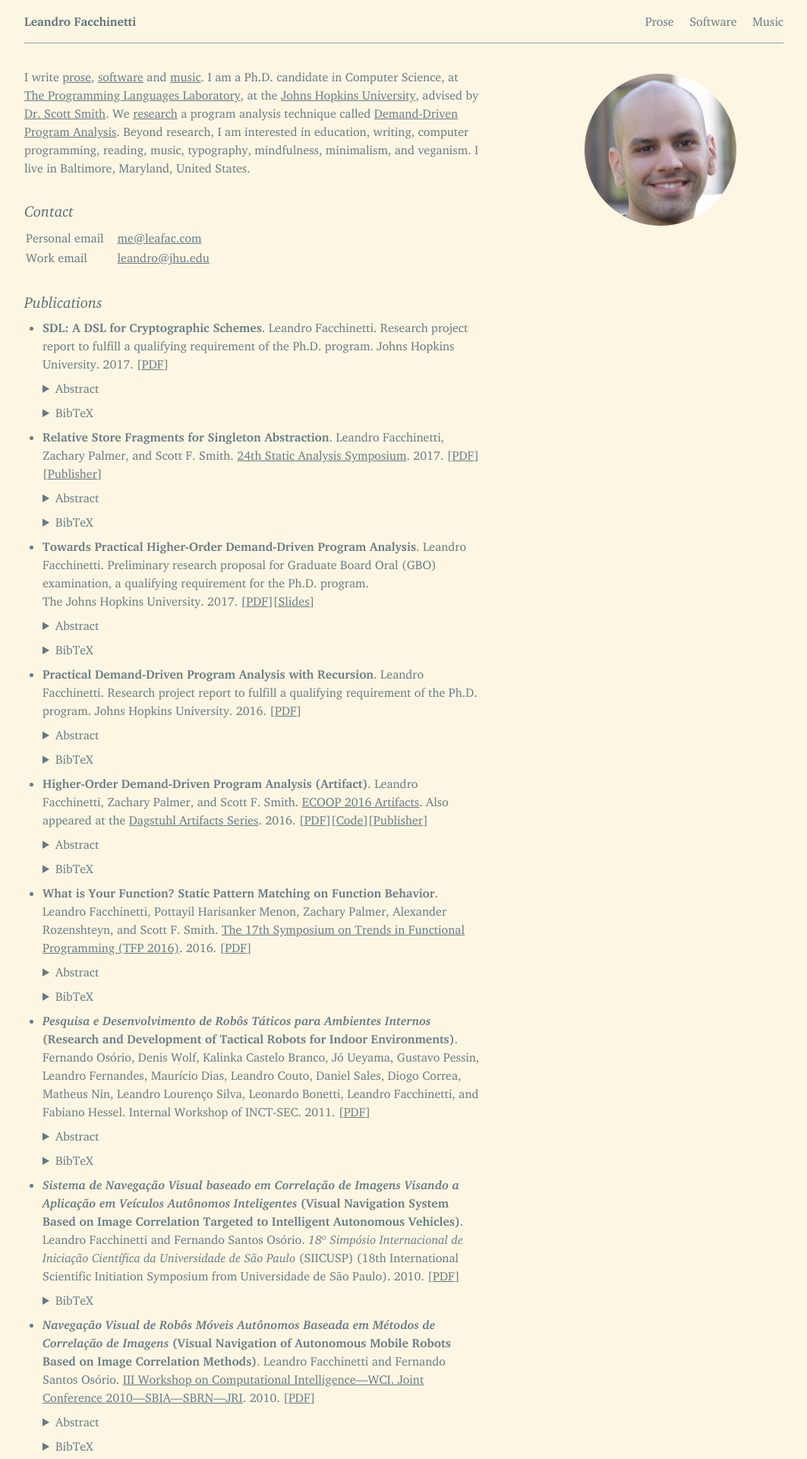
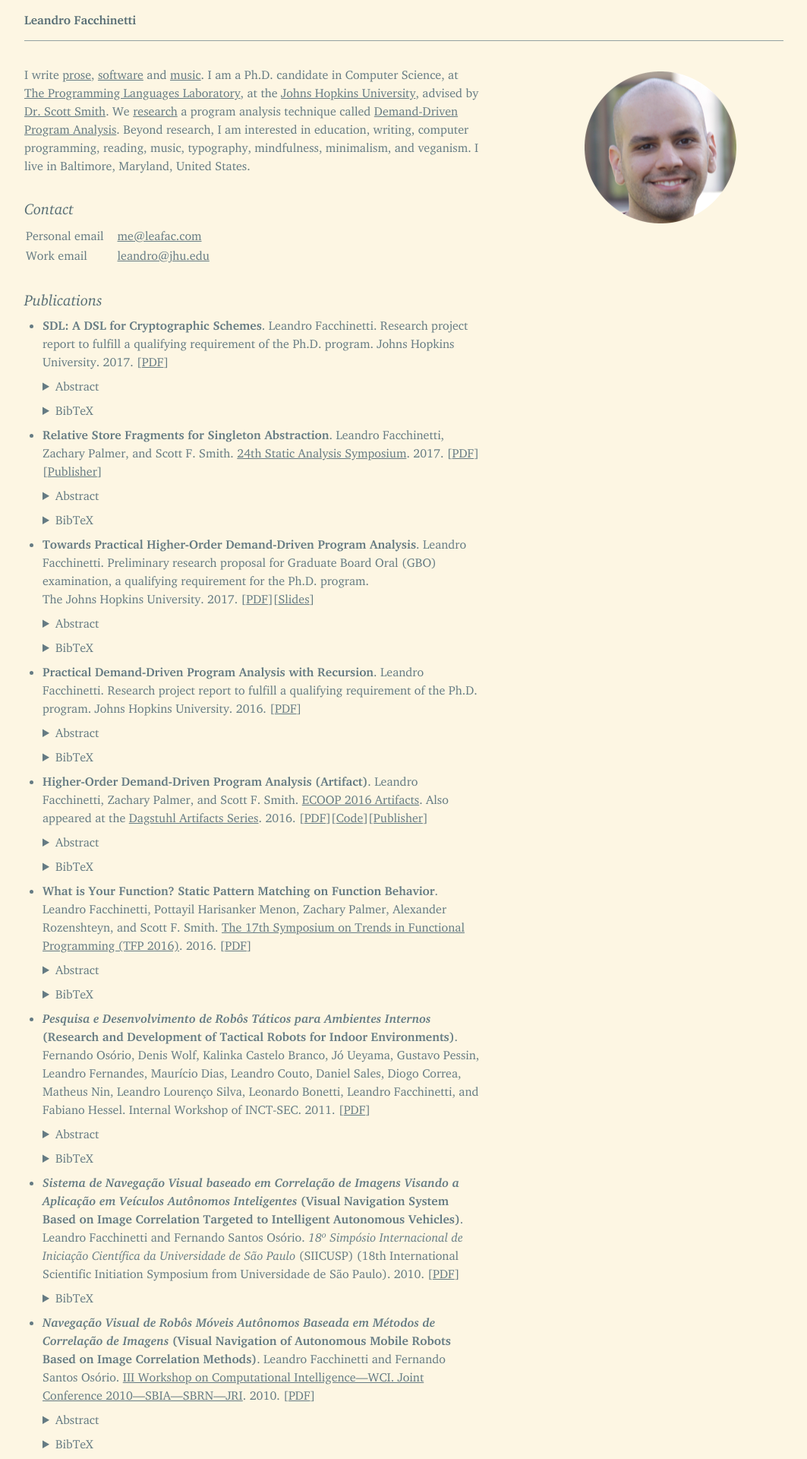
Before and after one commit to leafac/leafac.com, a Jekyll site: the page built from index.md, in a window 1280 px wide. Shown: the top 1920 px of the page at 76% size, without its empty margins (108-1171 px from the left). Built offline with Jekyll 4.4.1, drawn with Linux system fonts in a browser that asks for light colours.

Commit message:
Remove top menu

```diff
--- a/_layouts/default.html
+++ b/_layouts/default.html
@@ -12,11 +12,6 @@
   <body>
     <header>
       <h1><a href="/">Leandro Facchinetti</a></h1>
-      <nav>
-        <a href="/prose"{% if page.url contains "/prose" %} class="active"{% endif %}>Prose</a>
-        <a href="/software"{% if page.url contains "/software" %} class="active"{% endif %}>Software</a>
-        <a href="/music"{% if page.url contains "/music" %} class="active"{% endif %}>Music</a>
-      </nav>
     </header>
     <main>
       {% if page.title %}
--- a/stylesheets/main.scss
+++ b/stylesheets/main.scss
@@ -120,20 +120,11 @@ $border-radius:       $space--extra-small;
 }
 
 @mixin box {
+  @include insertion;
   border: $border-width solid $palette--secondary-content;
   border-radius: $border-radius;
   padding: $text-indent;
   padding-left: calc($text-indent - $border-width);
-}
-
-@mixin navigation-links {
-  a {
-    text-decoration: none;
-    &.active {
-      text-decoration: underline;
-      color: $palette--emphasized-content;
-    }
-  }
 }
 
 @mixin superscript {
@@ -233,24 +224,8 @@ body {
 // HEADERS
 
 body > header {
-  text-align: right;
-  a {
-    display: inline-block;
-  }
   h1 {
     margin: $space--none;
-    margin-right: $space--medium;
-    line-height: $line-height--medium;
-    float: left;
-  }
-  nav {
-    @include navigation-links;
-    a {
-      margin-right: $space--medium;
-      &:last-child {
-        margin-right: $space--none;
-      }
-    }
   }
   padding-bottom: $space--medium;
   border-bottom: $border-width solid $palette--secondary-content;
@@ -271,12 +246,17 @@ time {
 }
 
 .table-of-contents {
-  @include insertion;
   @include box;
-  @include navigation-links;
   columns: 2;
   ol {
     margin: $space--none;
+  }
+  a {
+    text-decoration: none;
+    &.active {
+      text-decoration: underline;
+      color: $palette--emphasized-content;
+    }
   }
 }
 
@@ -365,7 +345,6 @@ p {
 
 aside {
   @include smaller-screens {
-    @include insertion;
     @include box;
   }
 
```
